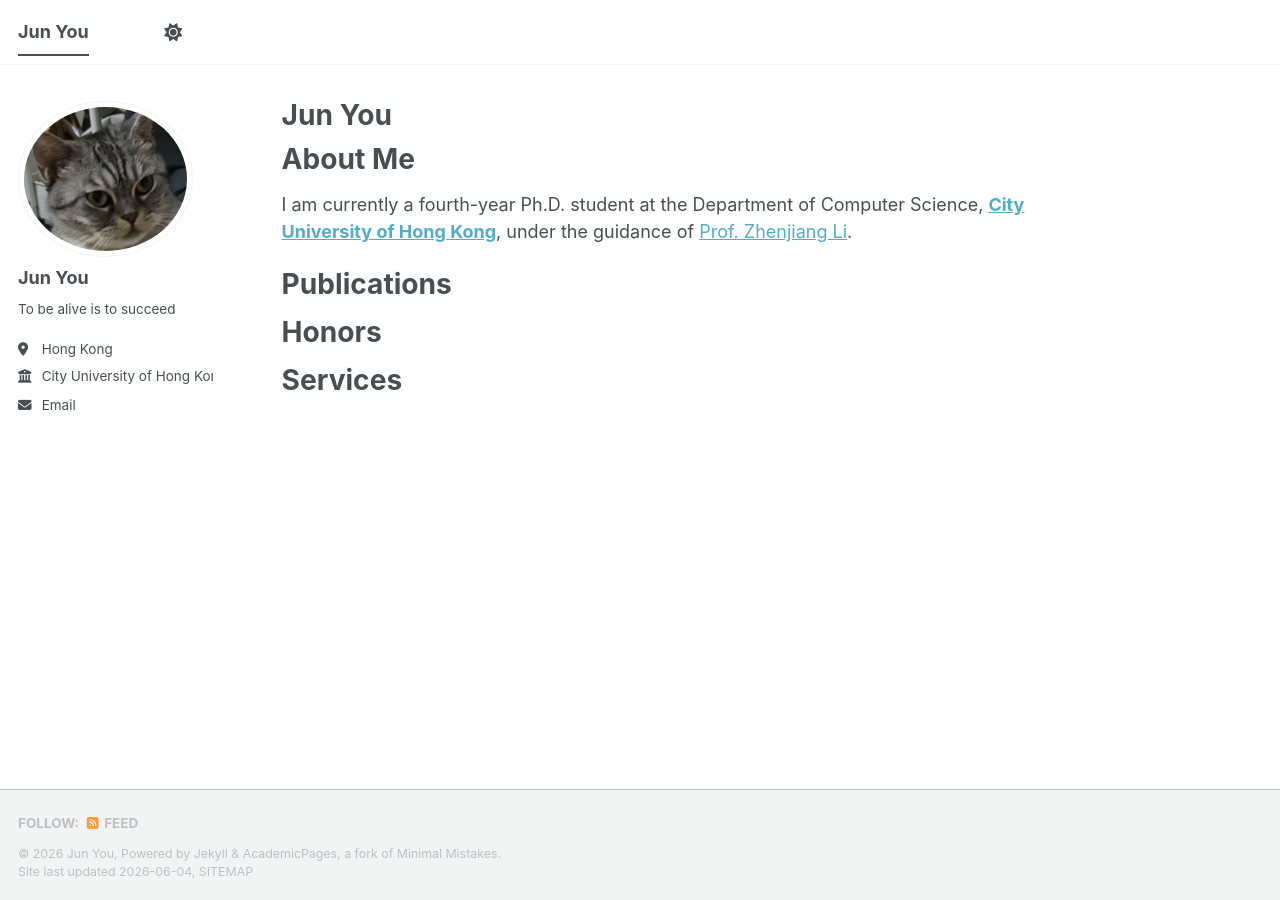
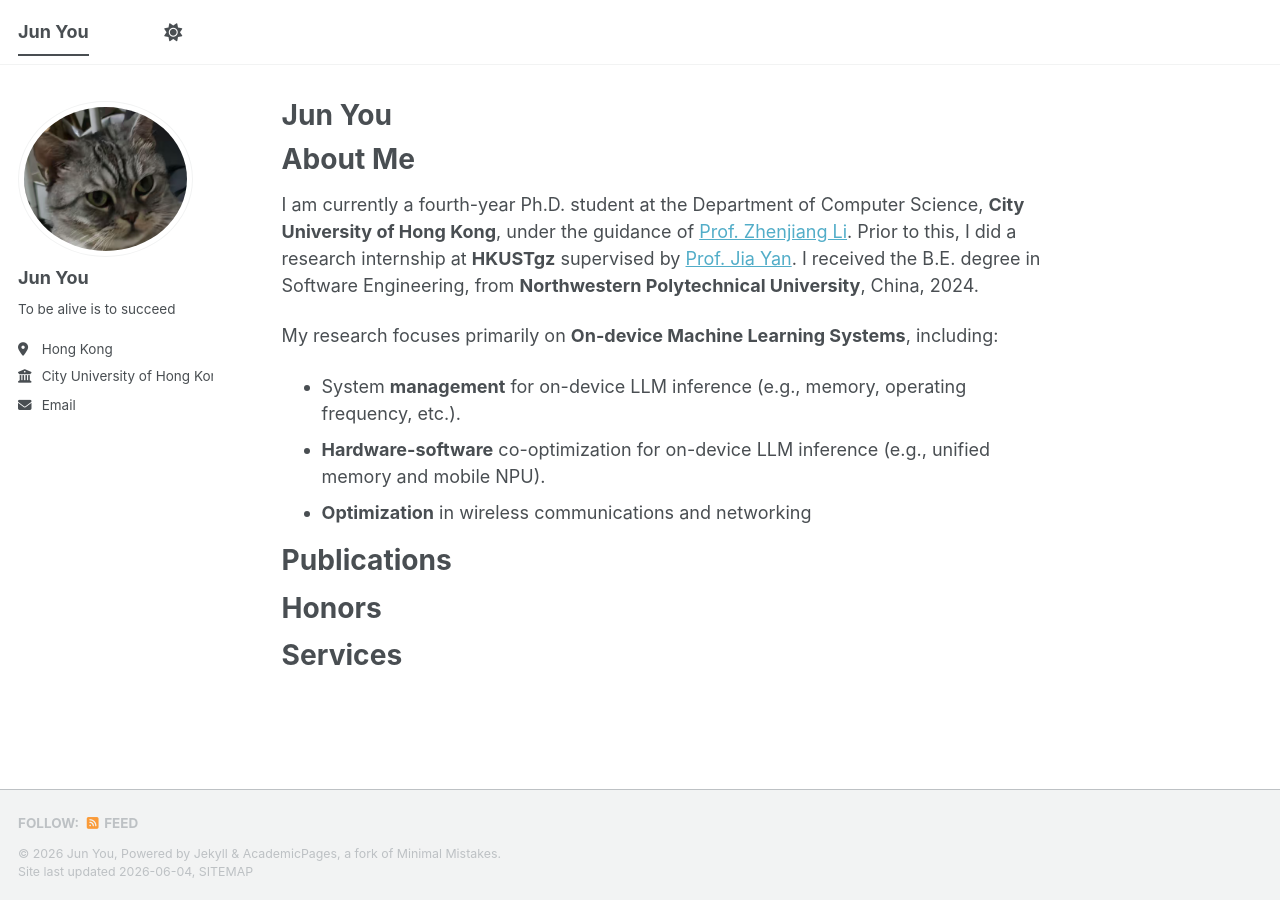
Before and after one commit to junyou2001/junyou2001.github.io, a Jekyll site: the page built from _pages/about.md, in a window 1280 px wide. Built offline with Jekyll 4.4.1, drawn with Linux system fonts in a browser that asks for light colours; a script bundle is joined from its source files by our own code; library files that are not in the unit come from our copies.

Commit message:
'update'

```diff
--- a/_pages/about.md
+++ b/_pages/about.md
@@ -10,7 +10,13 @@ redirect_from:
 About Me
 ======
 
-I am currently a fourth-year Ph.D. student at the Department of Computer Science, **[City University of Hong Kong](https://www.cityu.edu.hk/)**, under the guidance of [Prof. Zhenjiang Li](https://www.cs.cityu.edu.hk/~zhenjili/).
+I am currently a fourth-year Ph.D. student at the Department of Computer Science, **City University of Hong Kong**, under the guidance of [Prof. Zhenjiang Li](https://www.cs.cityu.edu.hk/~zhenjili/). Prior to this, I did a research internship at **HKUSTgz** supervised by [Prof. Jia Yan](https://jasonjiayan.github.io/). I received the B.E. degree in Software Engineering, from **Northwestern Polytechnical University**, China, 2024.
+
+My research focuses primarily on **On-device Machine Learning Systems**, including:
+
+* System **management** for on-device LLM inference (e.g., memory, operating frequency, etc.).
+* **Hardware-software** co-optimization for on-device LLM inference (e.g., unified memory and mobile NPU).
+* **Optimization** in wireless communications and networking
 
 Publications
 ======
```
